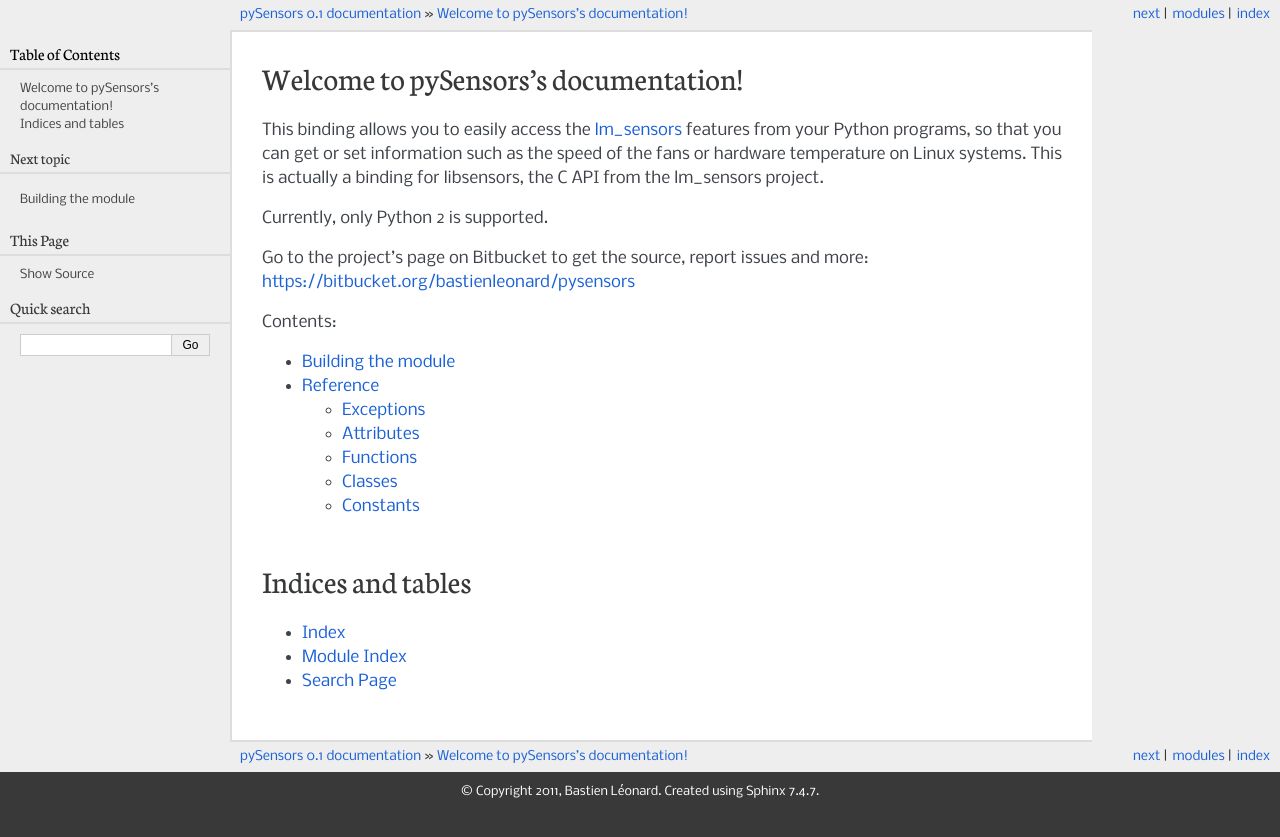
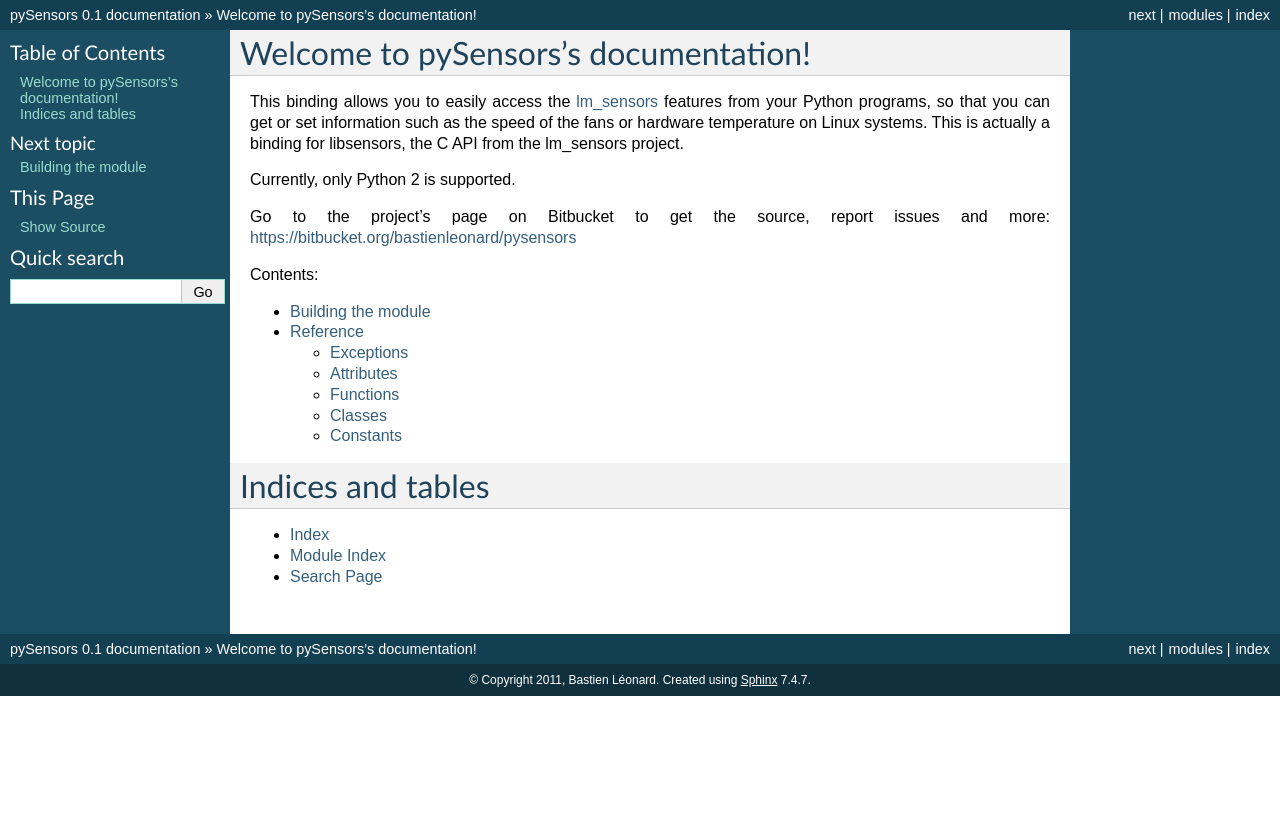
Before and after one commit to bastienleonard/pysensors, a Sphinx documentation site: the page built from doc/source/index.rst, in a window 1280 px wide. Shown: the top 837 px of the page. Built offline with Sphinx 7.4.7, drawn with Linux system fonts in a browser that asks for light colours.

Commit message:
Use the default theme locally to avoir build failures

```diff
--- a/doc/source/conf.py
+++ b/doc/source/conf.py
@@ -12,6 +12,8 @@
 # serve to show the default.
 
 import sys, os
+
+ON_READ_THE_DOCS = True if 'READTHEDOCS' in os.environ else False
 
 # If extensions (or modules to document with autodoc) are in another directory,
 # add these directories to sys.path here. If the directory is relative to the
@@ -90,7 +92,9 @@
 
 # The theme to use for HTML and HTML Help pages.  See the documentation for
 # a list of builtin themes.
-html_theme = 'pyramid'
+# Pyramid is a recent theme, use the default one locally to make sure
+# it doesn't make the build fail
+html_theme = 'pyramid' if ON_READ_THE_DOCS else 'default'
 
 # Theme options are theme-specific and customize the look and feel of a theme
 # further.  For a list of options available for each theme, see the
```
